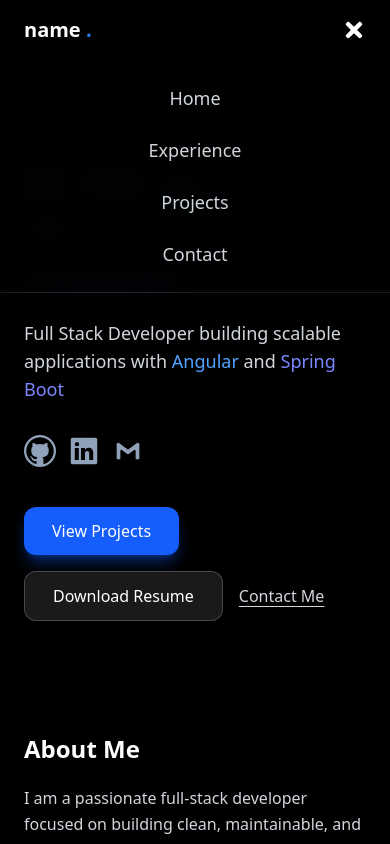
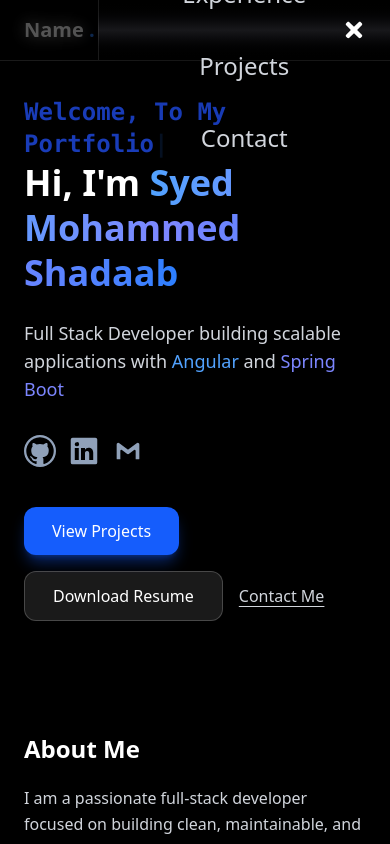
Before and after one commit to syedmohammedshadaab/portfolio, a React (Vite) app: page / in a window 390 px wide. Both pictures are taken after a click on the element 354 px from the left and 30 px from the top of the page. Shown: the top 844 px of the page. Built offline with nearby package versions, Linux system fonts and the light colour scheme.

Commit message:
Updated Mobile UI NavBar

```diff
--- a/src/components/Navbar.jsx
+++ b/src/components/Navbar.jsx
@@ -33,7 +33,7 @@ const Navbar = () => {
           className="text-xl font-bold text-white"
         >
           <NavLink to="/" className="group">
-            name{" "}
+            Name{" "}
             <span className="text-blue-500 group-hover:text-blue-400 transition">
               .
             </span>
@@ -75,37 +75,65 @@ const Navbar = () => {
           ))}
         </ul>
 
-        {/* Hamburger Icon (Mobile Only) */}
+        {/* Hamburger Icon */}
         <div
-          className="md:hidden text-2xl text-white cursor-pointer"
+          className="md:hidden text-2xl text-white cursor-pointer z-50"
           onClick={() => setIsOpen(!isOpen)}
         >
           {isOpen ? <FaTimes /> : <FaBars />}
         </div>
       </div>
 
-      {/* Mobile Dropdown Menu */}
+      {/* Modern Mobile Menu */}
       <AnimatePresence>
         {isOpen && (
-          <motion.ul
-            initial={{ opacity: 0, y: -20 }}
+          <>
+            {/* Overlay */}
+            <motion.div
+              initial={{ opacity: 0 }}
+              animate={{ opacity: 0.6 }}
+              exit={{ opacity: 0 }}
+              transition={{ duration: 0.3 }}
+              className="fixed inset-0 bg-black backdrop-blur-sm"
+              onClick={() => setIsOpen(false)}
+            />
+
+            {/* Slide Panel */}
+            <motion.div
+              initial={{ x: "100%" }}
+              animate={{ x: 0 }}
+              exit={{ x: "100%" }}
+              transition={{ duration: 0.4, ease: "easeInOut" }}
+              className="fixed top-0 right-0 h-full w-3/4 max-w-sm
+                         bg-gradient-to-b from-black via-zinc-900 to-black
+                         border-l border-white/10
+                         shadow-2xl
+                         flex flex-col justify-center items-center gap-10"
+            >
+              {navLinks.map((item, index) => (
+                <motion.div
+                  key={item.name}
+                  initial={{ opacity: 0, y: 20 }}
                   animate={{ opacity: 1, y: 0 }}
-            exit={{ opacity: 0, y: -20 }}
-            transition={{ duration: 0.3 }}
-            className="md:hidden flex flex-col items-center gap-6 py-6
-                       bg-black/90 backdrop-blur-md"
+                  transition={{ delay: index * 0.1 }}
                 >
-            {navLinks.map((item) => (
                   <NavLink
-                key={item.name}
                     to={item.path}
                     onClick={() => setIsOpen(false)}
-                className="text-gray-300 text-lg hover:text-white transition"
+                    className={({ isActive }) =>
+                      `text-2xl font-medium transition-all duration-300 ${
+                        isActive
+                          ? "text-blue-500 scale-110"
+                          : "text-gray-300 hover:text-white hover:scale-105"
+                      }`
+                    }
                   >
                     {item.name}
                   </NavLink>
+                </motion.div>
               ))}
-          </motion.ul>
+            </motion.div>
+          </>
         )}
       </AnimatePresence>
     </motion.nav>
```
Lines whose indentation alone changed are shown as unchanged.
